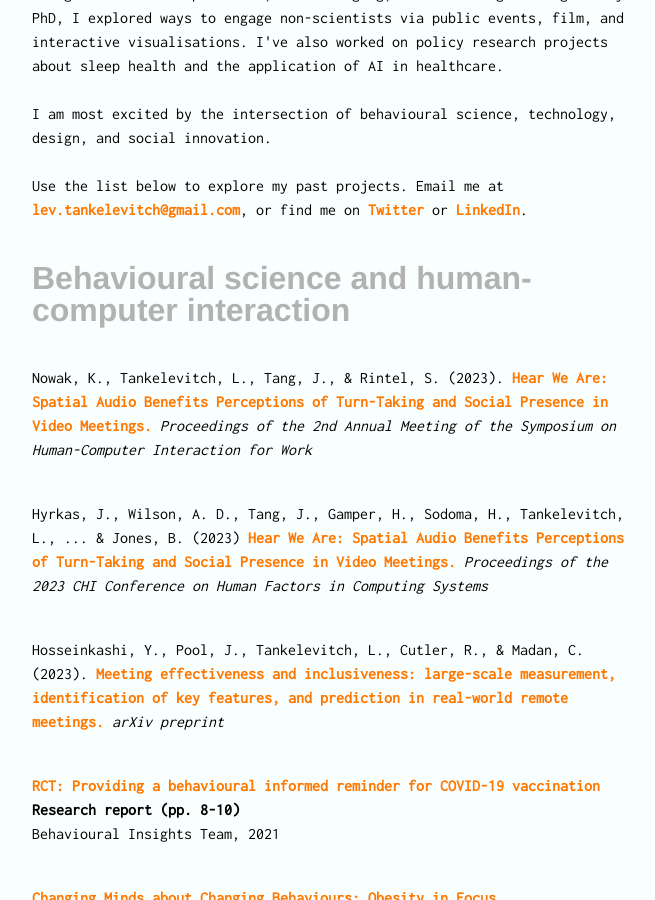
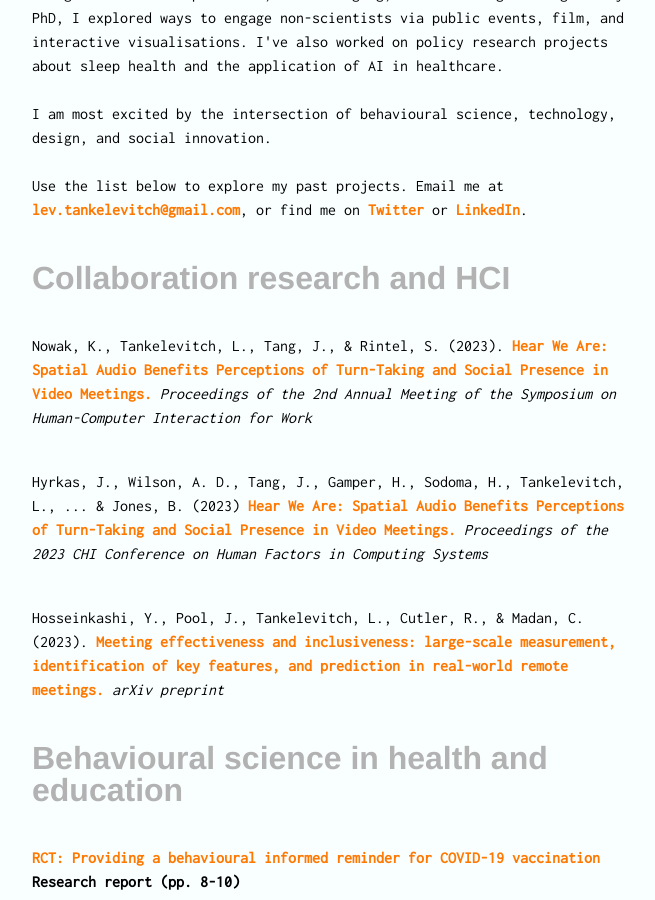
Before and after one commit to levtank/levtank.github.io, a Jekyll site: the page built from index.html, in a window 1280 px wide and 900 px high, scrolled down 616 px. Shown: the whole window, without its empty margins (308-963 px from the left). Built offline with Jekyll 4.4.1, drawn with Linux system fonts in a browser that asks for light colours; nearby versions of some CDN libraries; some web fonts are replaced.

Commit message:
Update index.html

```diff
--- a/index.html
+++ b/index.html
@@ -15,12 +15,12 @@ I completed my PhD in neuroscience at the University of Oxford, where I research
  I've also worked on policy research projects about sleep health and the application of AI in healthcare.<br><br>
 
  I am most excited by the intersection of behavioural science, technology, design, and social innovation. <br><br>  Use the list below to explore my past projects. Email me at <a href="&#109;&#97;&#105;&#108;&#116;&#111;&#58;&#108;&#101;&#118;&#46;&#116;&#97;&#110;&#107;&#101;&#108;&#101;&#118;&#105;&#116;&#99;&#104;&#64;&#103;&#109;&#97;&#105;&#108;&#46;&#99;&#111;&#109;">&#108;&#101;&#118;&#46;&#116;&#97;&#110;&#107;&#101;&#108;&#101;&#118;&#105;&#116;&#99;&#104;&#64;&#103;&#109;&#97;&#105;&#108;&#46;&#99;&#111;&#109;</a>, or find me on <a href="https://twitter.com/lev_tank" target="_blank">Twitter</a> or <a href="https://www.linkedin.com/in/lev-tankelevitch/" target="_blank">LinkedIn</a>.</p>
-
-<h1 class="category"> <a name="applied-behavioural-science"> Behavioural science and human-computer interaction </a> </h1>
-
+<h1 class="category"> <a name="collab-hci"> Collaboration research and HCI </a> </h1>
 <h1 class="place">Nowak, K., Tankelevitch, L., Tang, J., & Rintel, S. (2023). <a href="https://dl.acm.org/doi/abs/10.1145/3596671.3598578" target="_blank">Hear We Are: Spatial Audio Benefits Perceptions of Turn-Taking and Social Presence in Video Meetings.</a> <span style="font-style: italic">Proceedings of the 2nd Annual Meeting of the Symposium on Human-Computer Interaction for Work</span></h1>
 <h1 class="place">Hyrkas, J., Wilson, A. D., Tang, J., Gamper, H., Sodoma, H., Tankelevitch, L., ... & Jones, B. (2023) <a href="https://brennanjones.com/media/documents/publications/chi23b-sub1142-cam-i16.pdf" target="_blank">Hear We Are: Spatial Audio Benefits Perceptions of Turn-Taking and Social Presence in Video Meetings.</a> <span style="font-style: italic">Proceedings of the 2023 CHI Conference on Human Factors in Computing Systems</span></h1>
 <h1 class="place">Hosseinkashi, Y., Pool, J., Tankelevitch, L., Cutler, R., & Madan, C. (2023). <a href="https://arxiv.org/pdf/2304.00652" target="_blank">Meeting effectiveness and inclusiveness: large-scale measurement, identification of key features, and prediction in real-world remote meetings.</a> <span style="font-style: italic">arXiv preprint</span></h1>
+
+<h1 class="category"> <a name="applied-behavioural-science"> Behavioural science in health and education </a> </h1>
 
 <h1 class="project"><a href="https://www.bi.team/wp-content/uploads/2022/12/BIT-Review-2021-22-HealthWellbeing-1.pdf"> RCT: Providing a behavioural informed reminder
 for COVID-19 vaccination </a></h1>
```
